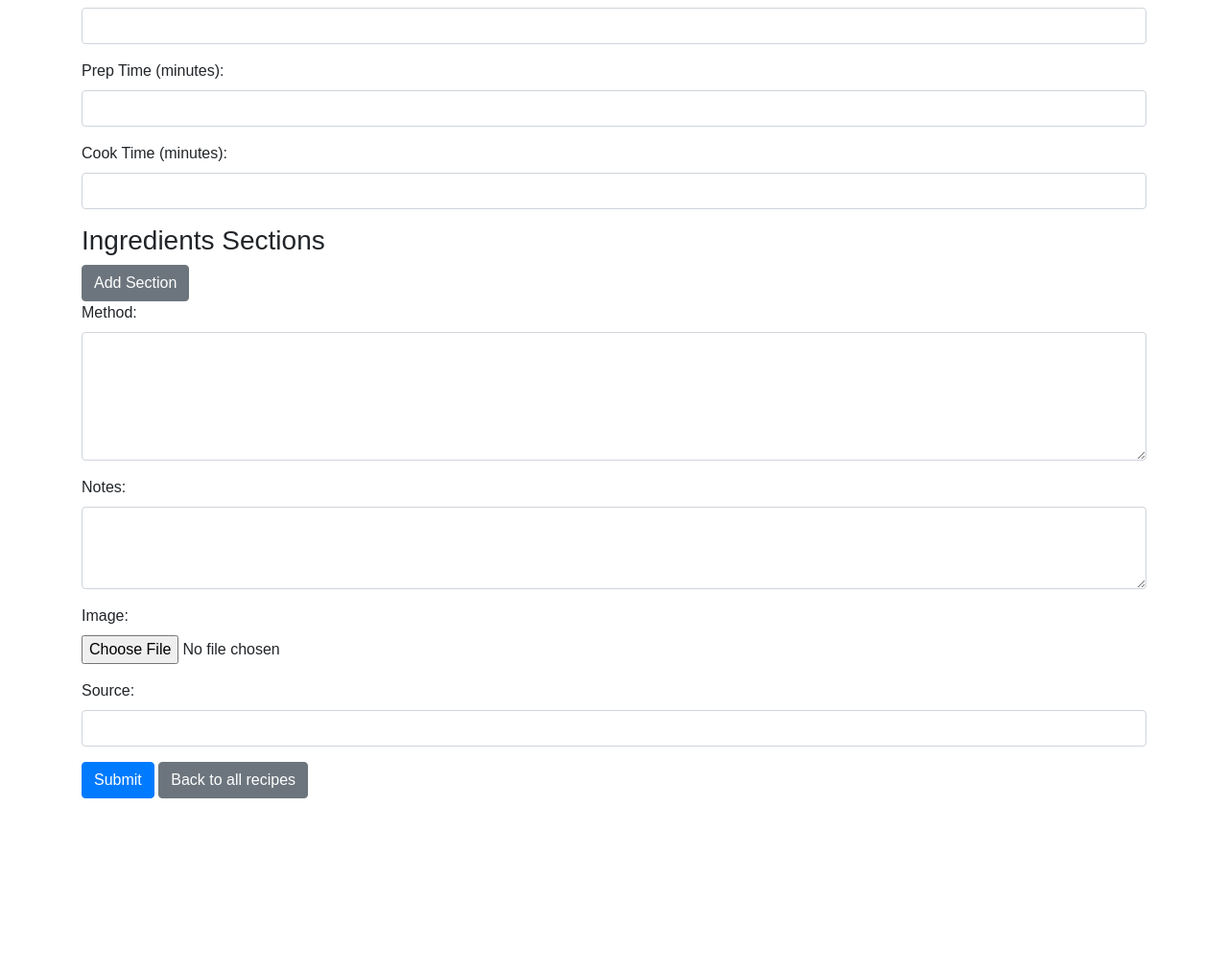
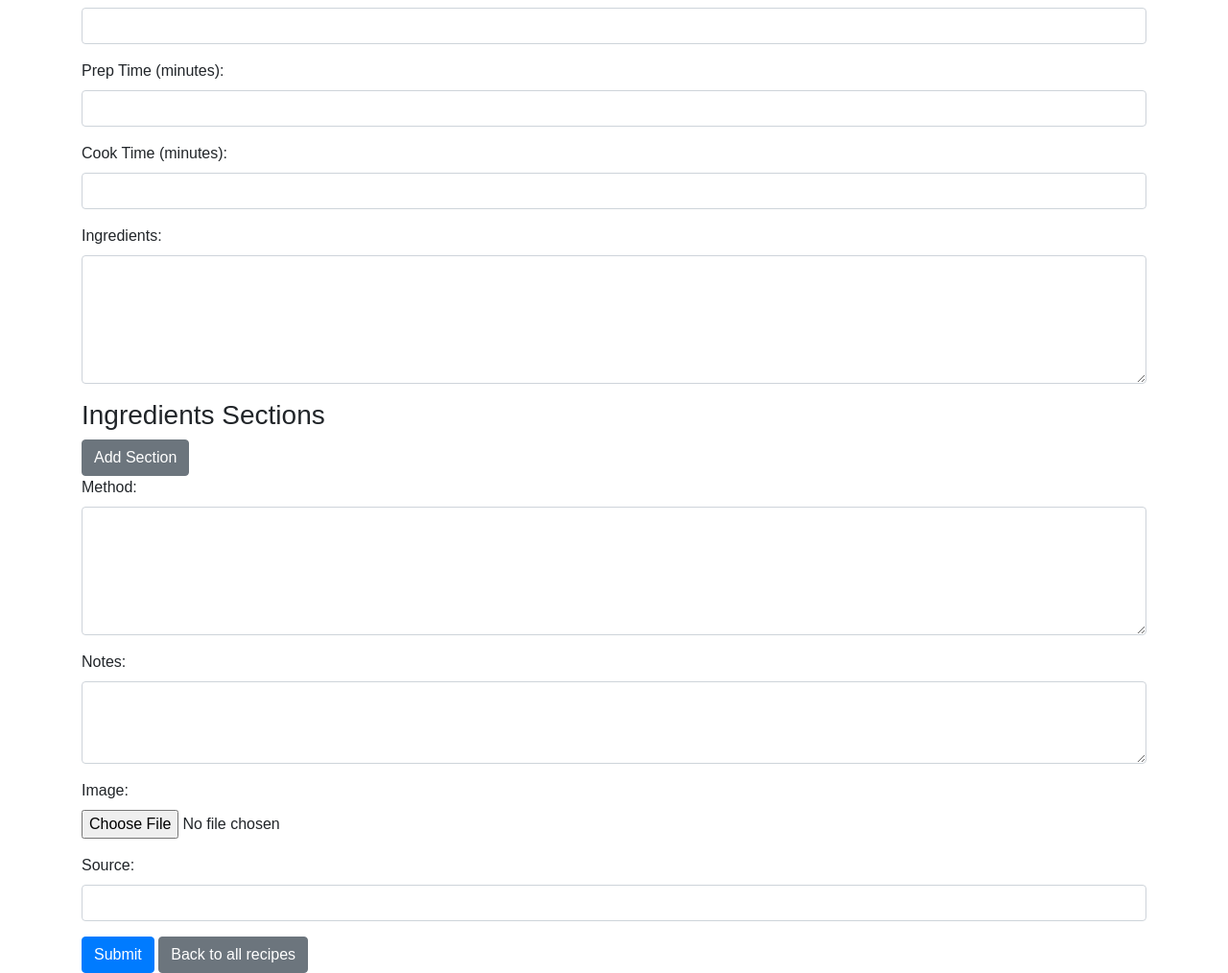
Before and after one commit to errolleesw/savor-recipes-flask, a Flask app: template app/templates/recipe_create.html in a window 1280 px wide. Shown: the part 620-1634 px from the top of the page at 96% size. Before the commit the page ends 1452 px from the top, so only its background shows below. Run offline with Flask 3, Linux system fonts and the light colour scheme; the template is opened without the code that fills it, so the values that code supplies are empty; some libraries are stand-ins or nearby versions.

Commit message:
Added original ingredients back to create form.

```diff
--- a/app/templates/recipe_create.html
+++ b/app/templates/recipe_create.html
@@ -92,6 +92,18 @@
       />
     </div>
 
+    <div class="form-group">
+      <label for="ingredients">Ingredients:</label>
+      <textarea
+        class="form-control"
+        id="ingredients"
+        name="ingredients"
+        rows="5"
+      >
+{{ recipe_data.ingredients }}</textarea
+      >
+    </div>
+
     <div id="ingredient-sections">
       <h3>Ingredients Sections</h3>
       <button
```
